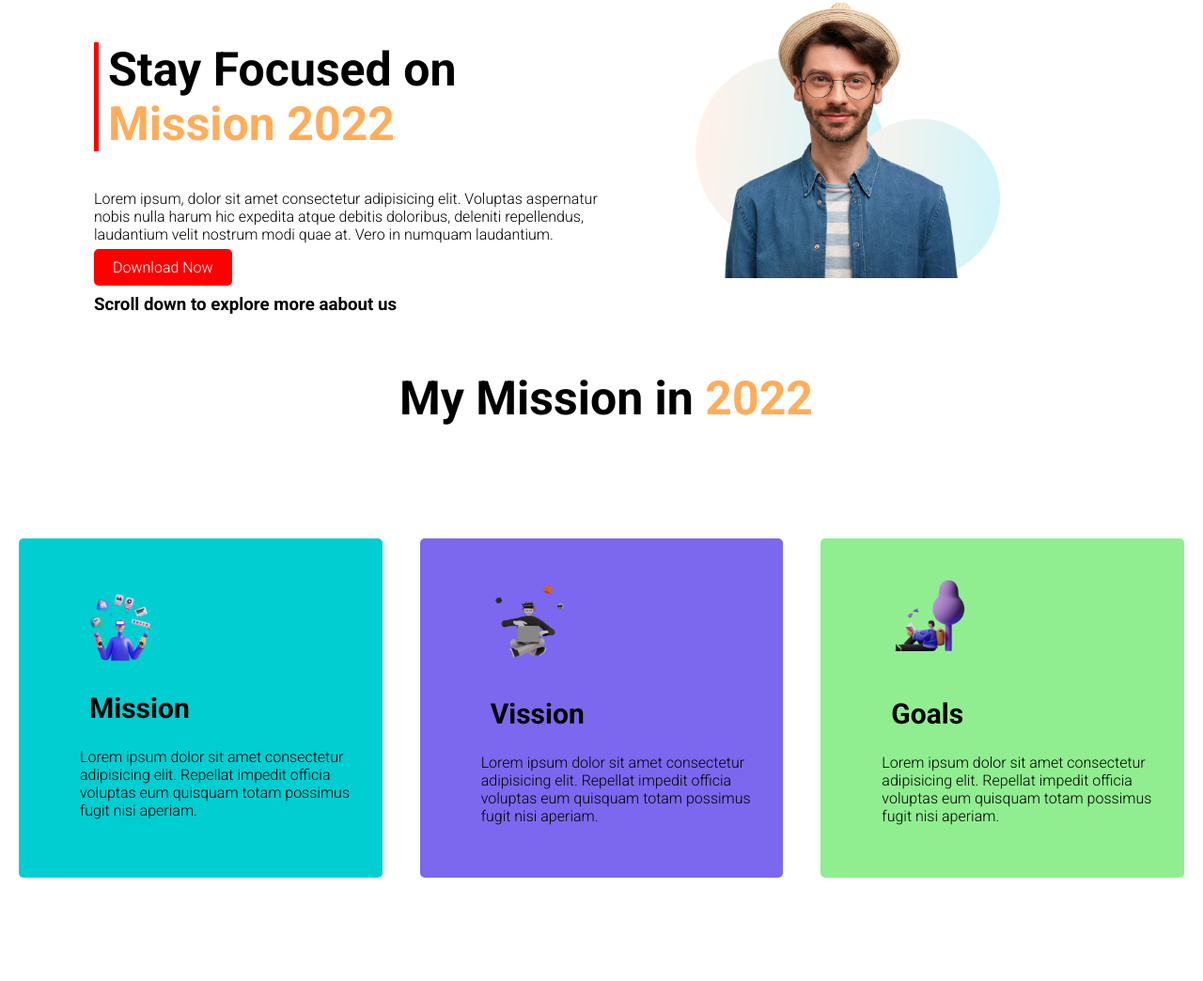
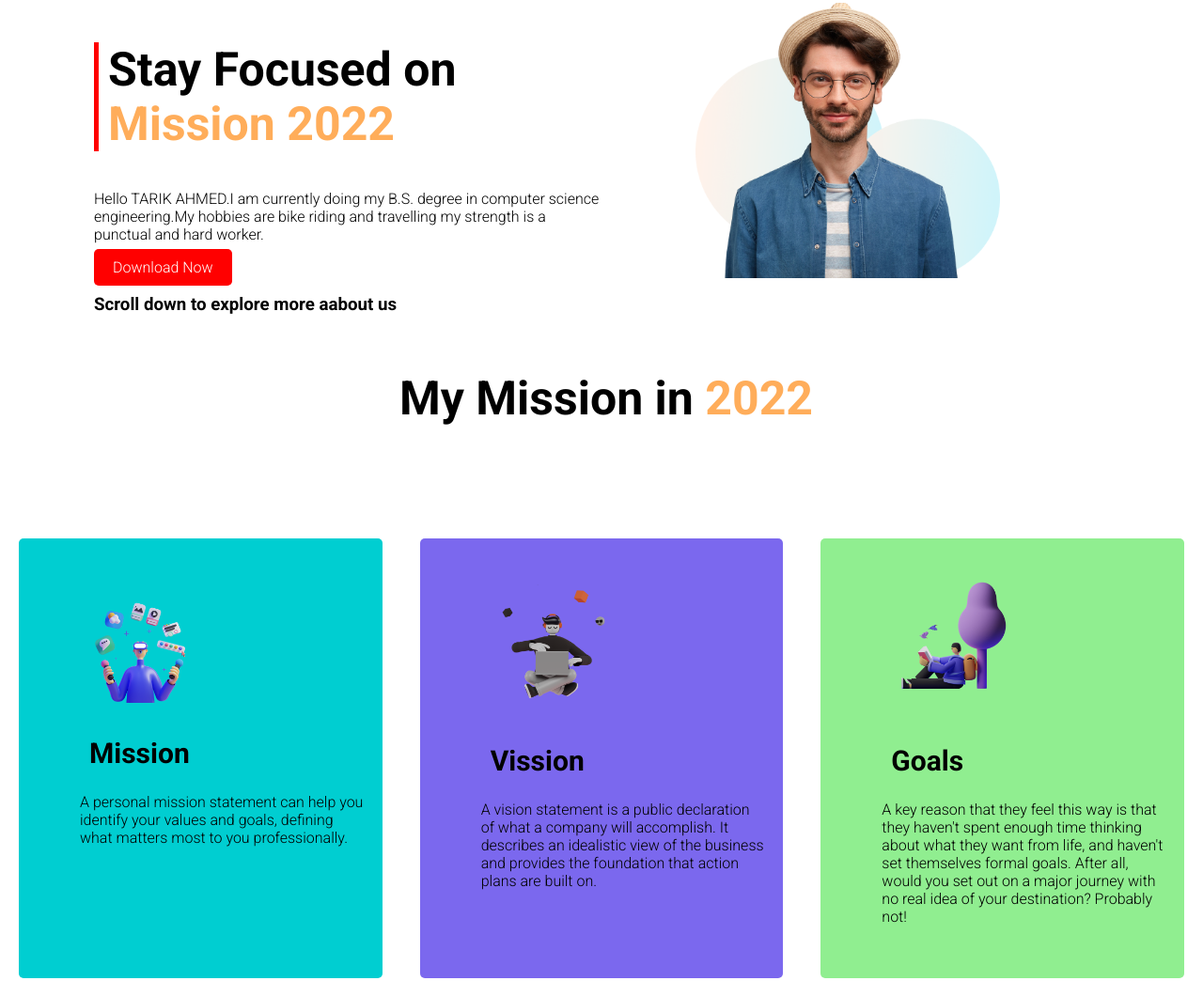
Before and after one commit to Tarik-Ahmed75/Assignment-1, a plain HTML site: page index.html in a window 1280 px wide. Shown: the part 97-1141 px from the top of the page at 94% size. Drawn offline with Linux system fonts and the light colour scheme; a web font is replaced by a local one.

Commit message:
forth commit

```diff
--- a/index.html
+++ b/index.html
@@ -19,9 +19,8 @@
 
         <div class="half-width">
             <h1 id="left-border">Stay Focused on <br><span class="orange-color">Mission 2022</span></h1>
-            <p>Lorem ipsum, dolor sit amet consectetur adipisicing elit. Voluptas aspernatur nobis nulla harum hic
-                expedita atque debitis doloribus, deleniti repellendus, laudantium velit nostrum modi quae at. Vero in
-                numquam laudantium.</p>
+            <p>Hello TARIK AHMED.I am currently doing my B.S. degree in computer science engineering.My hobbies are bike
+                riding and travelling my strength is a punctual and hard worker.</p>
             <a href="">Download Now</a>
             <h3>Scroll down to explore more aabout us</h3>
         </div>
@@ -37,26 +36,24 @@
             <div class="onethird-width bc-one">
                 <img src="images/illustrators/illustrator-1.png" alt="">
                 <h1 class="my-mission-h1">Mission</h1>
-                <p>Lorem ipsum dolor sit amet consectetur adipisicing elit. Repellat impedit officia voluptas eum
-                    quisquam
-                    totam possimus fugit nisi aperiam.
+                <p>A personal mission statement can help you identify your values and goals, defining what matters most
+                    to you professionally.
                 </p>
             </div>
             <div class="onethird-width bc-two">
                 <img src="images/illustrators/illustrator-2.png" alt="">
                 <h1 class="my-mission-h1">Vission</h1>
-                <p>Lorem ipsum dolor sit amet consectetur adipisicing elit. Repellat impedit officia voluptas eum
-                    quisquam
-                    totam possimus fugit nisi aperiam.
+                <p>A vision statement is a public declaration of what a company will accomplish. It describes an
+                    idealistic view of the business and provides the foundation that action plans are built on.
                 </p>
             </div>
 
             <div class="onethird-width bc-three">
                 <img src="images/illustrators/illustrator-3.png" alt="">
                 <h1 class="my-mission-h1">Goals</h1>
-                <p>Lorem ipsum dolor sit amet consectetur adipisicing elit. Repellat impedit officia voluptas eum
-                    quisquam
-                    totam possimus fugit nisi aperiam.
+                <p>A key reason that they feel this way is that they haven't spent enough time thinking about what they
+                    want from life, and haven't set themselves formal goals. After all, would you set out on a major
+                    journey with no real idea of your destination? Probably not!
                 </p>
 
             </div>
--- a/style.css
+++ b/style.css
@@ -55,7 +55,7 @@ border-radius: 5px;
 }
 
    .onethird-width img{
-width: 100px;
+width: 150px;
 
     }
 .my-mission-h1{
```
